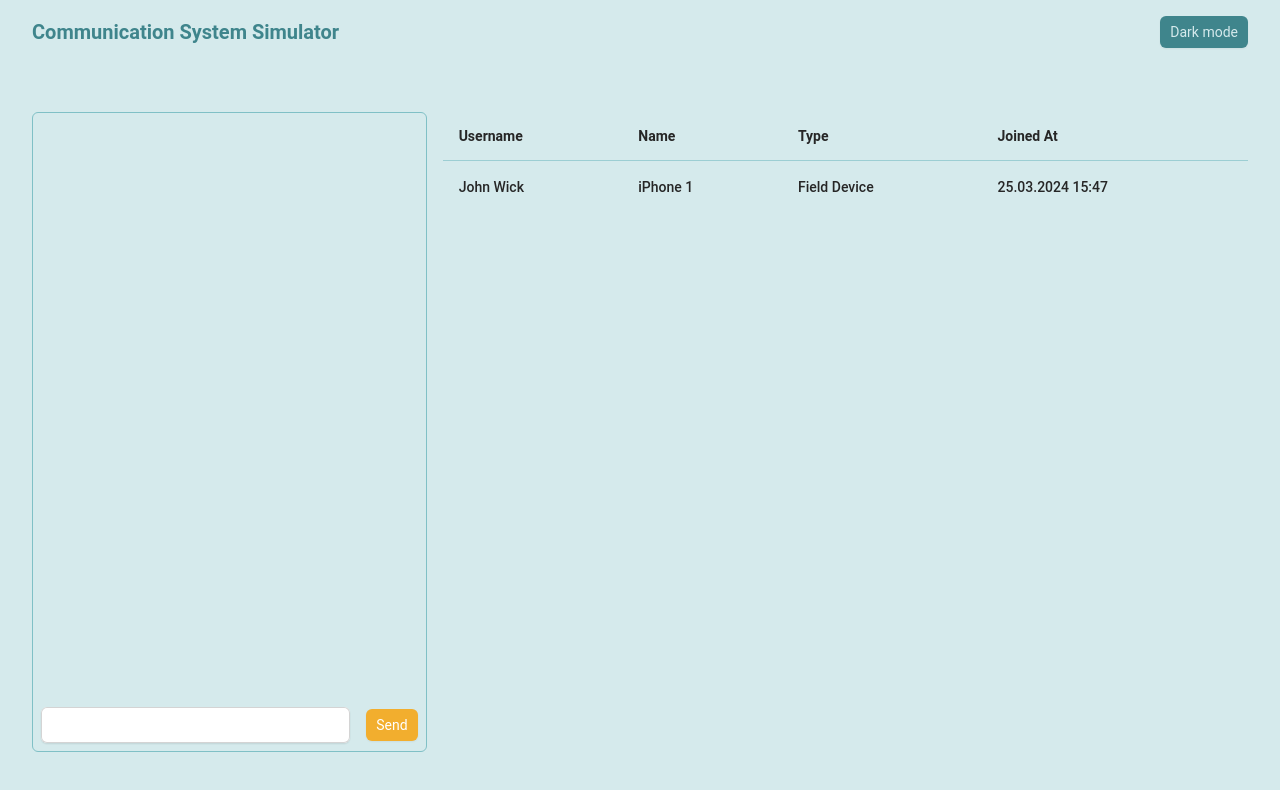
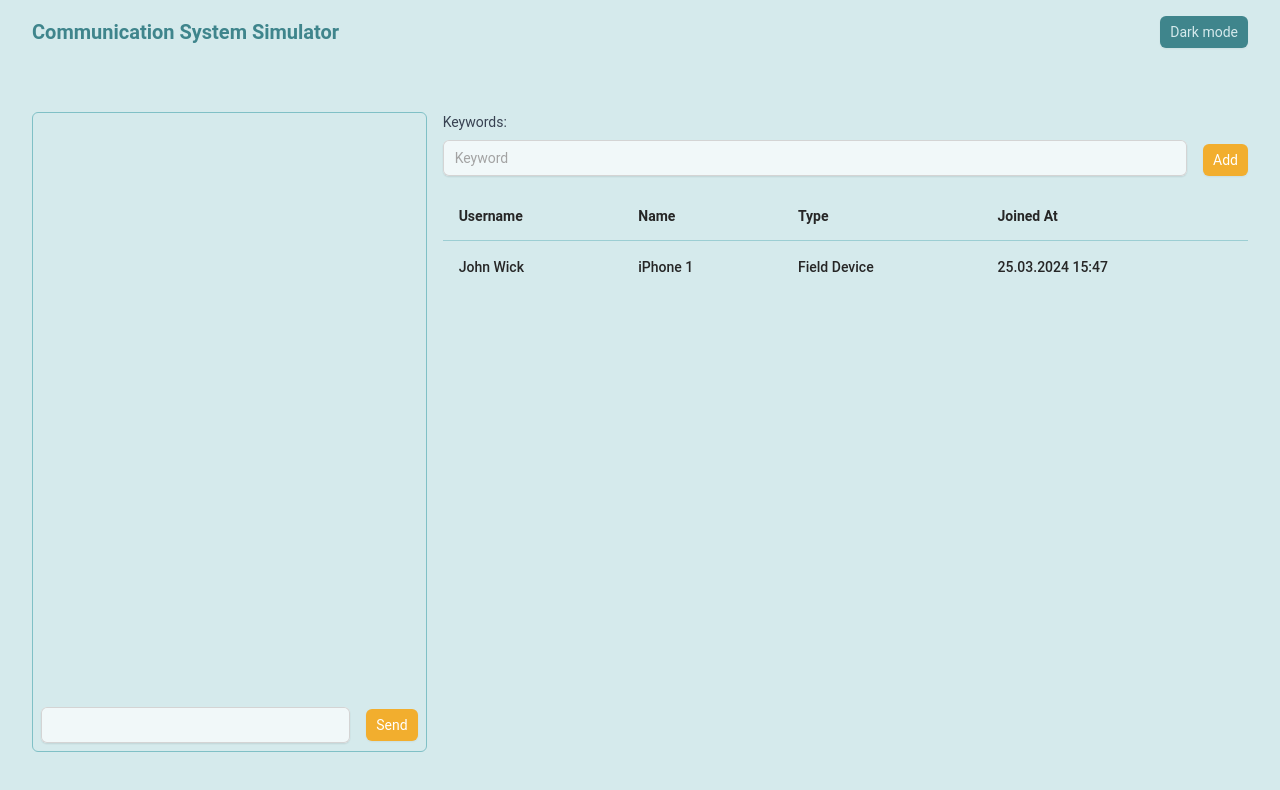
Before and after one commit to rrzadca/simple-messager, an Angular app: page /command-device in a window 1280 px wide. Shown: the top 790 px of the page. Built offline with nearby package versions, Linux system fonts and the light colour scheme.

Commit message:
add keywords guard feature

```diff
--- a/src/app/components/form/inputs/input-text/input-text.component.html
+++ b/src/app/components/form/inputs/input-text/input-text.component.html
@@ -14,7 +14,7 @@
         (input)="onValueChange(input.value)"
         (blur)="onTouchEvent()"
         [placeholder]="placeholder"
-        class="block w-full rounded-md border-0 py-1.5 shadow-sm ring-1 ring-inset placeholder:text-neutral-400 focus:ring-2 focus:ring-inset dark:bg-tertiary-800 dark:text-primary-100 sm:text-sm sm:leading-6"
+        class="block w-full rounded-md border-0 bg-tertiary-50 py-1.5 shadow-sm ring-1 ring-inset placeholder:text-neutral-400 focus:ring-2 focus:ring-inset dark:bg-tertiary-800 dark:text-primary-100 sm:text-sm sm:leading-6"
         [ngClass]="
             isInvalid
                 ? 'text-red-600 ring-red-600 focus:ring-red-600'
--- a/src/app/views/command-device-view/command-device-view.component.html
+++ b/src/app/views/command-device-view/command-device-view.component.html
@@ -1,9 +1,13 @@
 <div class="grid grid-cols-1 gap-4 lg:grid-cols-3">
     <sm-chat [adminMode]="true"></sm-chat>
-    <sm-table
-        [data]="devices$$()"
-        [tableColumns]="tableColumns"
-        [rowOptions]="tableRowOptions"
-        class="lg:col-span-2"
-    ></sm-table>
+    <div class="lg:col-span-2">
+        <sm-keywords-guard></sm-keywords-guard>
+
+        <sm-table
+            [data]="devices$$()"
+            [tableColumns]="tableColumns"
+            [rowOptions]="tableRowOptions"
+            class="mt-4"
+        ></sm-table>
+    </div>
 </div>
--- a/src/app/views/command-device-view/command-device-view.component.ts
+++ b/src/app/views/command-device-view/command-device-view.component.ts
@@ -15,6 +15,10 @@ import { Device, DeviceType } from '../../api/models/device-type';
 import { TableColumn } from '../../components/table/models/table-column.model';
 import { TableRowOption } from '../../components/table/models/table-row-option.model';
 import { DeviceTypePipe } from '../../pipes/device-type/device-type.pipe';
+import { InputTextComponent } from '../../components/form/inputs/input-text/input-text.component';
+import { FormsModule } from '@angular/forms';
+import { ButtonComponent } from '../../components/button/button.component';
+import { KeywordsGuardComponent } from './components/keywords-guard/keywords-guard.component';
 
 interface DeviceRowItem {
     id: string;
@@ -28,7 +32,15 @@ interface DeviceRowItem {
 @Component({
     selector: 'sm-command-device-view',
     standalone: true,
-    imports: [CommonModule, ChatComponent, TableComponent],
+    imports: [
+        CommonModule,
+        ChatComponent,
+        TableComponent,
+        InputTextComponent,
+        FormsModule,
+        ButtonComponent,
+        KeywordsGuardComponent,
+    ],
     providers: [DatePipe, DeviceTypePipe],
     templateUrl: './command-device-view.component.html',
     styles: [
@@ -50,6 +62,7 @@ export class CommandDeviceViewComponent implements OnInit {
 
     protected tableColumns: TableColumn[] = [];
     protected tableRowOptions: TableRowOption[] = [];
+    protected keyword: string | null = null;
 
     ngOnInit() {
         this.initTableColumns();
@@ -129,4 +142,6 @@ export class CommandDeviceViewComponent implements OnInit {
     private muteDevice(deviceId: string, mute: boolean): void {
         this.apiService.muteDevice(deviceId, mute);
     }
+
+    handleAddKeyword() {}
 }
--- /dev/null
+++ b/src/app/views/command-device-view/components/keywords-guard/keywords-guard.component.html
@@ -0,0 +1,18 @@
+<div class="flex flex-row gap-x-4">
+    <span class="text-sm text-gray-700 dark:text-gray-200">Keywords:</span>
+    @for (keyword of keywords$$(); track $index) {
+        <div
+            class="rounded-lg bg-info-500 px-2 py-0.5 text-sm dark:bg-info-900"
+        >
+            {{ keyword }}
+        </div>
+    }
+</div>
+<div class="flex flex-row items-end gap-x-4">
+    <sm-input-text
+        [placeholder]="'Keyword'"
+        [(ngModel)]="keyword"
+        class="w-full"
+    ></sm-input-text>
+    <sm-button (click)="handleAddKeyword()"> Add </sm-button>
+</div>
--- /dev/null
+++ b/src/app/views/command-device-view/components/keywords-guard/keywords-guard.component.ts
@@ -0,0 +1,53 @@
+import { Component, DestroyRef, inject, OnInit, signal } from '@angular/core';
+import { ButtonComponent } from '../../../../components/button/button.component';
+import { InputTextComponent } from '../../../../components/form/inputs/input-text/input-text.component';
+import { FormsModule } from '@angular/forms';
+import { ApiService } from '../../../../api/services/api.service';
+import { takeUntilDestroyed } from '@angular/core/rxjs-interop';
+
+@Component({
+    selector: 'sm-keywords-guard',
+    standalone: true,
+    imports: [ButtonComponent, InputTextComponent, FormsModule],
+    templateUrl: './keywords-guard.component.html',
+    styles: [
+        `
+            :host {
+                display: block;
+            }
+        `,
+    ],
+})
+export class KeywordsGuardComponent implements OnInit {
+    private readonly apiService = inject(ApiService);
+    private readonly destroyRef = inject(DestroyRef);
+
+    protected keywords$$ = signal<string[]>([]);
+    protected keyword: string | null = null;
+
+    ngOnInit(): void {
+        this.apiService.messageSent$
+            .pipe(takeUntilDestroyed(this.destroyRef))
+            .subscribe((message) => {
+                const messageLowered = message.text.toLowerCase();
+                const detectedKeywords: string[] = this.keywords$$().reduce(
+                    (acc: string[], keyword) => {
+                        if (messageLowered.includes(keyword.toLowerCase())) {
+                            acc.push(keyword);
+                        }
+                        return acc;
+                    },
+                    [],
+                );
+
+                alert('Detected keywords: ' + detectedKeywords.join(', '));
+            });
+    }
+
+    handleAddKeyword(): void {
+        if (this.keyword) {
+            this.keywords$$.set([...this.keywords$$(), this.keyword]);
+            this.keyword = null;
+        }
+    }
+}
```
